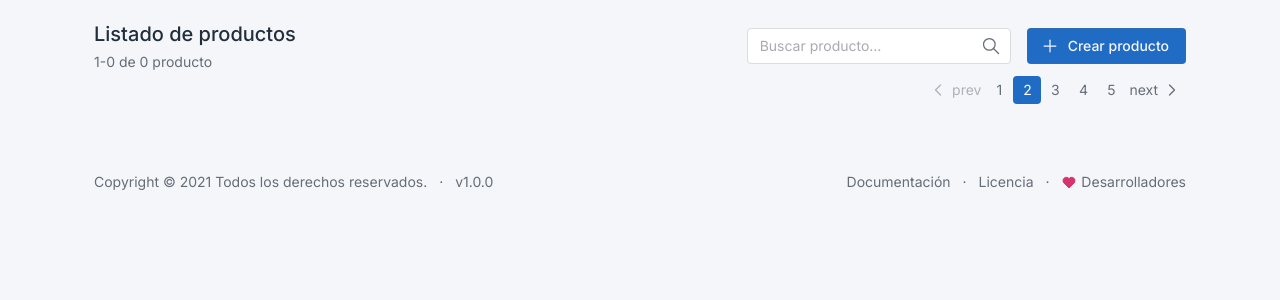
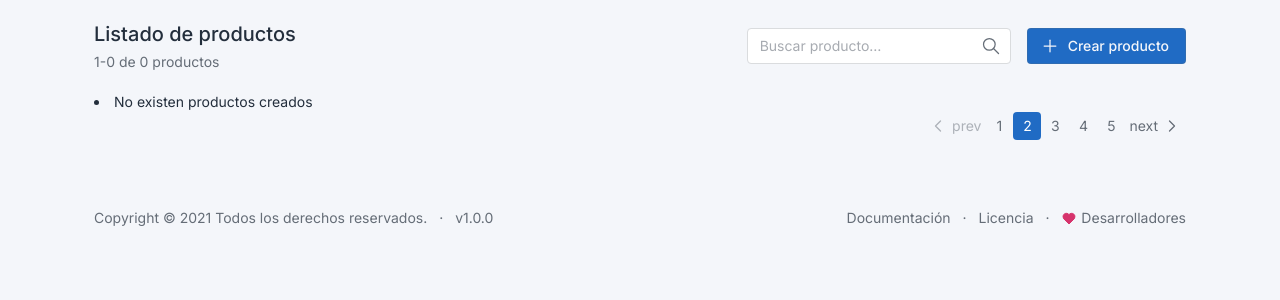
Before and after one commit to nlemarodriguez/despieces, a Django app: page /productos/ in a window 1280 px wide. Shown: the part 112-412 px from the top of the page. Run offline with Django 3.2, Linux system fonts and the light colour scheme; data that the repository does not hold is empty.

Commit message:
:bug: Fix bug to show pluralize correctly

```diff
--- a/templates/products/products_list.html
+++ b/templates/products/products_list.html
@@ -6,7 +6,7 @@
 {% block sub_title %}
     <div class="text-muted mt-1">
         {% with total_products=products_list.count %}
-            1-{{ total_products }} de {{ total_products }} producto{{ total|pluralize }}
+            1-{{ total_products }} de {{ total_products }} producto{{ total_products|pluralize }}
         {% endwith %}
     </div>
 {% endblock sub_title %}
@@ -101,6 +101,8 @@
                     </div>
                 </div>
             </div>
+        {% empty %}
+            <li>No existen productos creados</li>
         {% endfor %}
     </div>
     <div class="d-flex"> <!-- Begin pagination -->
```
